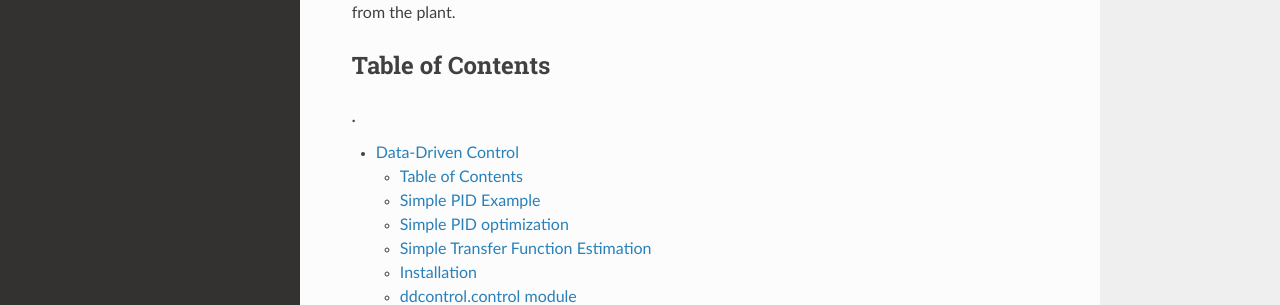
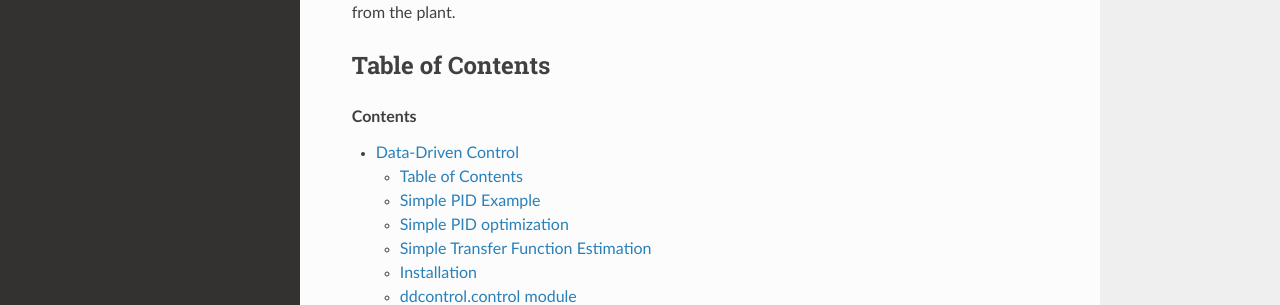
Before and after one commit to eadali/ddcontrol, a Sphinx documentation site: the page built from docs/source/index.rst, in a window 1280 px wide and 900 px high. Shown: the part 183-488 px from the top of the window. Built offline with Sphinx 7.4.7 and the Read the Docs theme 2.0.0, drawn with Linux system fonts in a browser that asks for light colours.

Commit message:
new version

```diff
--- a/docs/source/index.rst
+++ b/docs/source/index.rst
@@ -5,7 +5,7 @@ The PID controller design based entirely on experimental data collected from the
 
 Table of Contents
 -------------------------
-.. contents:: .
+.. contents::
    :depth: 2
 
 
```
